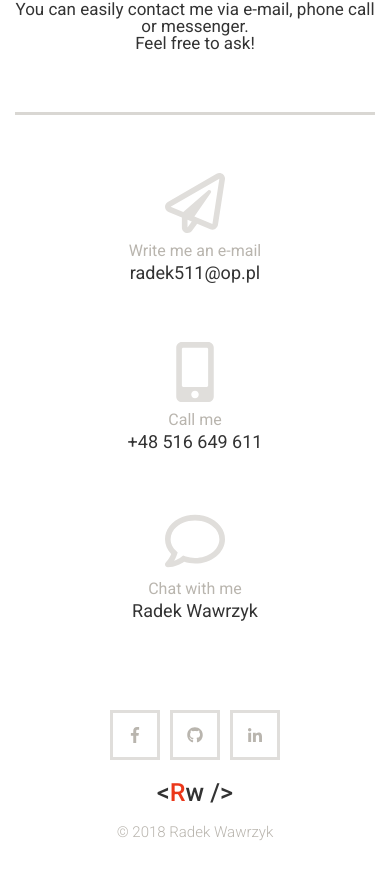
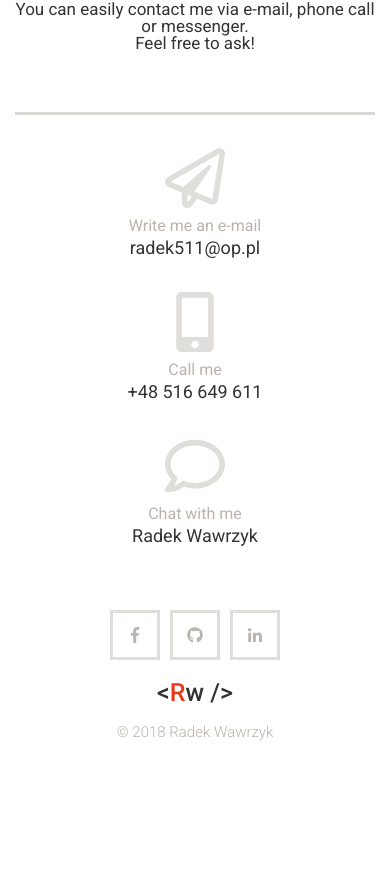
Before and after one commit to Radek-Wawrzyk/Portfolio-Front-End, a Vue app: page /portfolio in a window 390 px wide. Shown: the part 2521-3396 px from the top of the page. After the commit the page ends 3296 px from the top, so only its background shows below. Built offline with nearby package versions, Linux system fonts and the light colour scheme.

Commit message:
Edit - Font sizes and elements on mobile devices

```diff
--- a/src/Components/Footer/Footer.scss
+++ b/src/Components/Footer/Footer.scss
@@ -160,8 +160,11 @@
     flex-wrap: wrap;
   }
   .footer-contact-item {
-    margin: 25px;
+    margin: 0 25px 25px 25px;
     text-align: center;
+    &:last-of-type {
+      margin: 0 25px;
+    }
   }
   .footer-header {
     padding: 0 0 25px 0;
--- a/src/Components/Portfolio/Portfolio Project/PortfolioProject.scss
+++ b/src/Components/Portfolio/Portfolio Project/PortfolioProject.scss
@@ -199,8 +199,23 @@
   .project-header {
     height: 380px;
   }
+  .project-header-title {
+    font-size: 28px;
+  }
   .project-description {
     padding: 0;
+    &-text {
+      font-size: 16px;
+    }
+  }
+  .project-info-title {
+    font-size: 24px;
+  }
+  .technology-title {
+    font-size: 24px;
+  }
+  .technology-item {
+    font-size: 16px;
   }
 }
 
```
